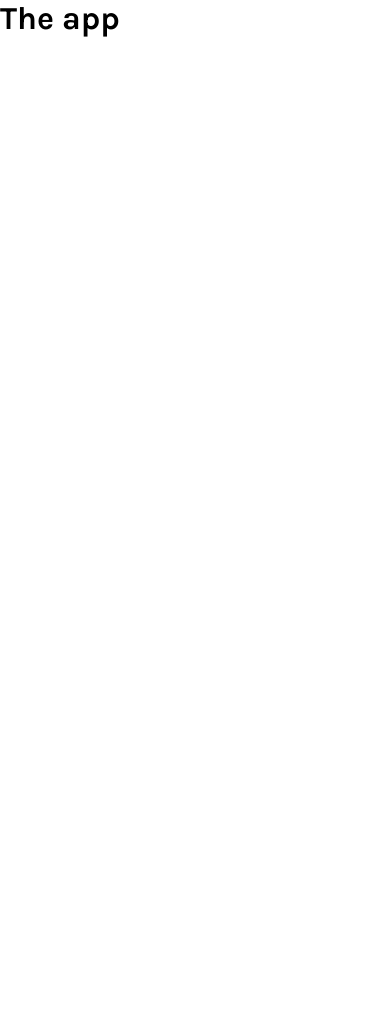
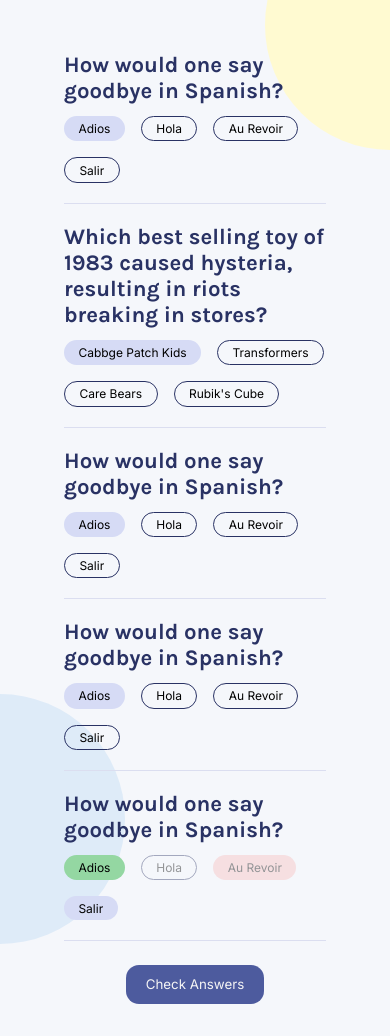
Before and after one commit to wilso663/trivia-app, a React (Create React App) app: page / in a window 390 px wide. Before the commit the page ends 844 px from the top, so only its background shows below. Built offline with nearby package versions, Linux system fonts and the light colour scheme.

Commit message:
Added static responsive layout

```diff
--- a/public/index.css
+++ b/public/index.css
@@ -6,4 +6,113 @@
 
 body {
   font-family: 'Karla', sans-serif;
+  color: #293264;
+  background-color: #F5F7FB;
 }
+button {
+  font-family: 'Inter', sans-serif;
+}
+.App {
+  position: relative;
+  width: 100%;
+  height: auto;
+  text-align: left;
+  padding: 2rem 4rem;
+  display: flex;
+  flex-direction: column;
+  justify-content: center;
+}
+.circles {
+  overflow: hidden;
+}
+.bg-circle {
+  display: inline;
+  height: 250px;
+  width: 250px;
+  border-radius: 50%;
+  position: fixed;
+  z-index: -2;
+  padding: 0;
+  margin: 0;
+}
+.blue {
+  background-color: #DEEBF8;
+  bottom: -100px;
+  left: -125px;
+}
+.yellow {
+  background-color: #FFFAD1;
+  top: -100px;
+  right: -125px;
+}
+
+.quiz-container {
+  justify-self: center;
+  align-self: center;
+  display: flex;
+  flex-direction: column;
+  align-items: left;
+  justify-content: center;
+  max-width: 700px;
+
+}
+@media (max-width:600px) {
+  .quiz-container {
+    margin-top: auto;
+  }
+}
+.question-container {
+  border-bottom: 1px solid #DBDEF0;
+  padding: 1.25rem 0;
+}
+
+.question-text {
+  font-size: clamp(.875em, 10vh, 1.3875em);
+  margin-bottom: .75rem;
+}
+
+.answers-container {
+  display: flex;
+  flex-wrap: wrap;
+  gap: 1rem;
+}
+
+.answer {
+  padding: .35em 1.2em;
+  font-size: .75em;
+  border-radius: 1.5em;
+  border: .25px solid #293264;
+  background-color: inherit;
+  flex: 0 1 auto;
+}
+.score {
+  margin-top: 1.5rem;
+  display: flex;
+  align-items: center;
+  justify-content: center;
+}
+.correct-answers {
+  margin-right: 1.5rem;
+}
+.check-answers {
+  color: #F5f5f5;
+  background-color: #4D5B9E;
+  border-radius: 13px;
+  border: none;
+  padding: .875em 1.5em;
+
+}
+.selected {
+  background-color: #D6DBF5;
+  border: none;
+}
+.incorrect {
+  opacity: .4;
+}
+.selected.incorrect {
+  background-color: #F8BCBC;
+}
+.correct {
+  background-color: #94D7A2;
+  border: none;
+}
--- a/src/App.js
+++ b/src/App.js
@@ -1,8 +1,82 @@
+
+import React, {useState, useEffect} from 'react';
 
 function App() {
+
+  const BASE_URL = "https://opentdb.com/api.php?amount=5"
+
+  async function getQuestions() {
+    const results = await fetch(BASE_URL)
+    console.log(results)
+    let data = await results.json()
+    console.log(data)
+  }
+
+  function decodeHTMLEntities(text) {
+    var textArea = document.createElement('textarea');
+    textArea.innerHTML = text;
+    return textArea.value;
+  }
+
+  // getQuestions()
   return (
     <div className="App">
-      <h1>The app</h1>
+      <div className="quiz-container">
+        <div className="question-container">
+          <h4 className="question-text">How would one say goodbye in Spanish?</h4>
+          <div className="answers-container">
+            <button className="answer selected">Adios</button>
+            <button className="answer">Hola</button>
+            <button className="answer">Au Revoir</button>
+            <button className="answer">Salir</button>
+          </div>
+        </div>
+        <div className="question-container">
+          <h4 className="question-text">Which best selling toy of 1983 caused hysteria, resulting in riots breaking in stores?</h4>
+          <div className="answers-container">
+            <button className="answer selected">Cabbge Patch Kids</button>
+            <button className="answer">Transformers</button>
+            <button className="answer">Care Bears</button>
+            <button className="answer">Rubik's Cube</button>
+          </div>
+        </div>
+        <div className="question-container">
+          <h4 className="question-text">How would one say goodbye in Spanish?</h4>
+          <div className="answers-container">
+            <button className="answer selected">Adios</button>
+            <button className="answer">Hola</button>
+            <button className="answer">Au Revoir</button>
+            <button className="answer">Salir</button>
+          </div>
+        </div>
+        <div className="question-container">
+          <h4 className="question-text">How would one say goodbye in Spanish?</h4>
+          <div className="answers-container">
+            <button className="answer selected">Adios</button>
+            <button className="answer">Hola</button>
+            <button className="answer">Au Revoir</button>
+            <button className="answer">Salir</button>
+          </div>
+        </div>
+        <div className="question-container">
+          <h4 className="question-text">How would one say goodbye in Spanish?</h4>
+          <div className="answers-container">
+            <button className="answer correct">Adios</button>
+            <button className="answer incorrect">Hola</button>
+            <button className="answer selected incorrect">Au Revoir</button>
+            <button className="answer selected">Salir</button>
+          </div>
+        </div>
+        <div className="score">
+          {/* <h4 className="correct-answers">You score 3/5 correct answers</h4>  */}
+          <button className="check-answers">Check Answers</button>
+        </div>
+      </div>
+
+       <div className="circles">
+         <span className="bg-circle blue"></span>
+         <div className="bg-circle yellow"></div>
+       </div>
     </div>
   );
 }
```
Also changed, not shown: src/components/Question.js (added, +14 -0 lines).
